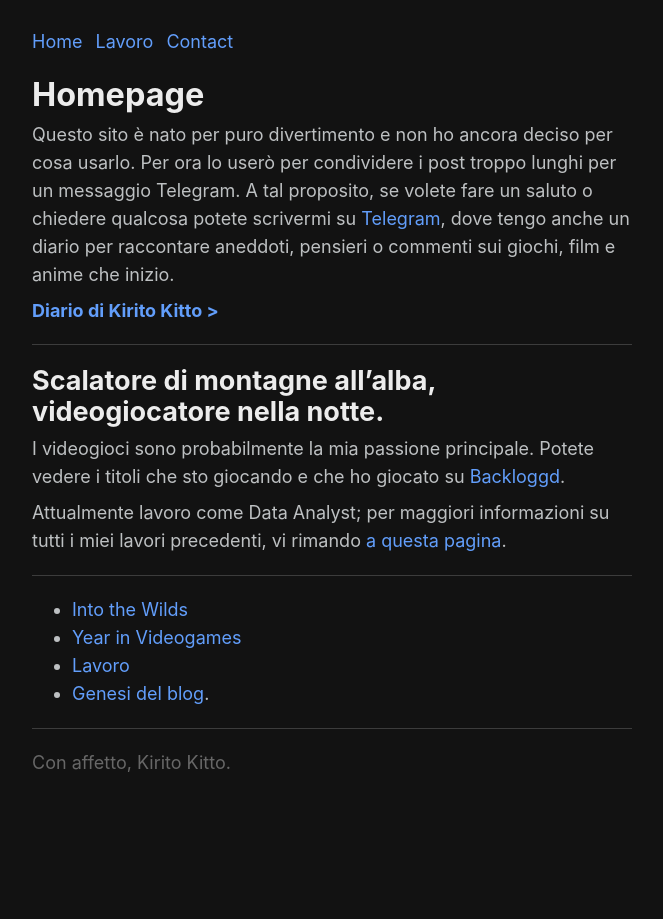
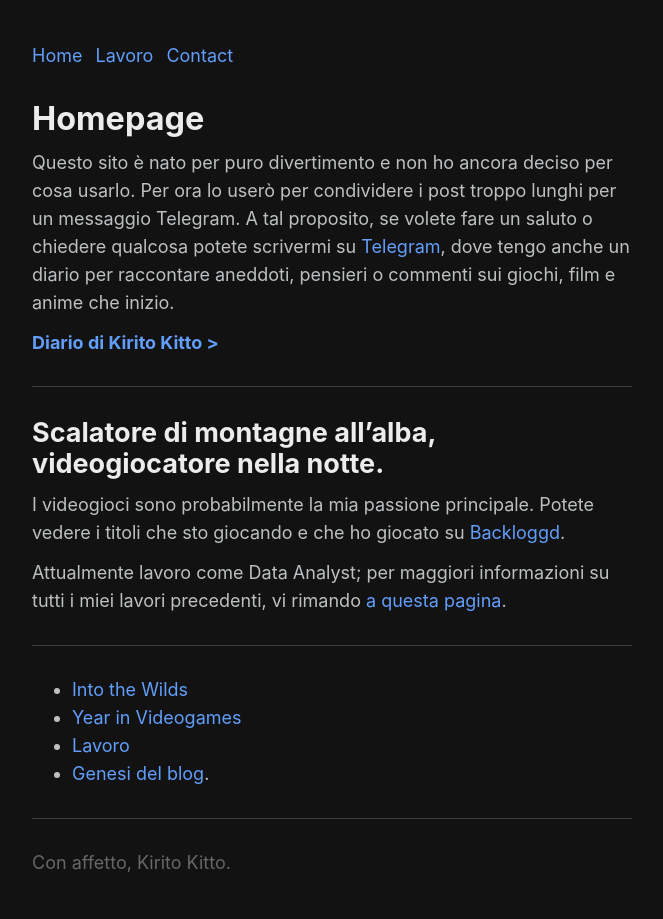
Before and after one commit to KiritoKitto/kiritokitto.github.io, a Jekyll site: the page built from index.md, in a window 1280 px wide. Shown: the whole page, without its empty margins (308-971 px from the left). Built offline with Jekyll 4.4.1, drawn with Linux system fonts in a browser that asks for light colours; some web fonts are replaced; our own code applies the rules of GitHub Pages for plain Markdown files.

Commit message:
Max Margin

```diff
--- a/css/style.css
+++ b/css/style.css
@@ -8,11 +8,11 @@
   --font-line: 1.55;
   --font-line-title: 1.15;
 
-  --margin: 20px;
-  --margin-light: 8px;
+  --margin: 30px;
+  --margin-light: 12px;
 
-  --padding: 10px;
-  --screen-margin: 20px;
+  --padding: 15px;
+  --screen-margin: 30px;
 }
 
 /* Line Height determina quanto spazio c'è tra le varie linee */
```
